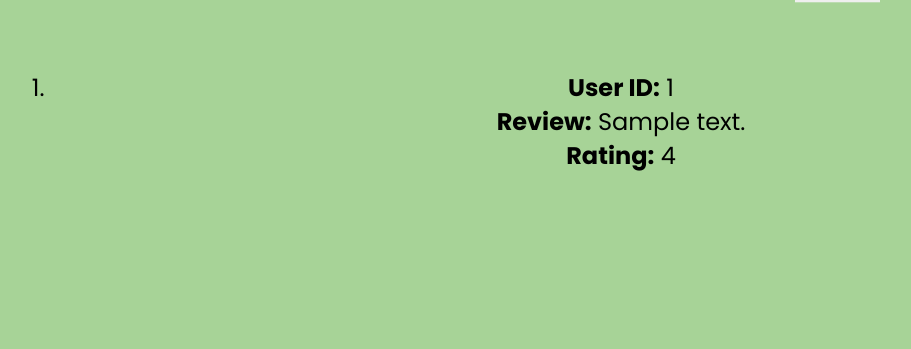
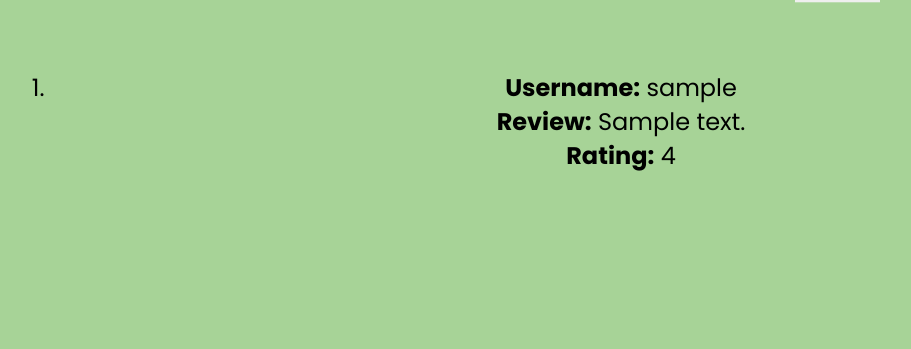
Before and after one commit to STEAM-Center-NYC/10035-Search-Engine-For-Safe-Space-Locations-for-Students-Battling-Mental-Health-Issues, a Flask app: template templates/feedback.html.jinja in a window 1280 px wide. Shown: the part 451-800 px from the top of the page, without its empty margins (34-945 px from the left). Run offline with Flask 3, Linux system fonts and the light colour scheme; the template is opened without the code that fills it: most values are stand-ins (such as "Sample title", 1, 10 or a date in 2020); some libraries are stand-ins or nearby versions.

Commit message:
addded username to the feedbck page

```diff
--- a/app.py
+++ b/app.py
@@ -89,7 +89,7 @@ def feedback_page():
     connection = connect_db()
     try:
         with connection.cursor() as cursor:
-            sql = "SELECT * FROM `Reviews`"
+            sql = "SELECT r.user_id, r.review_text, r.rating, u.username FROM `Reviews` r JOIN `Users` u ON r.user_id = u.id"
             cursor.execute(sql)
             reviews_data = cursor.fetchall()
     finally:
@@ -163,7 +163,6 @@ def submit_review():
             connection = connect_db()
             try:
                 with connection.cursor() as cursor:
-
                     sql = "INSERT INTO `Reviews` (user_id, review_text, rating) VALUES (%s, %s, %s)"
                     cursor.execute(sql, (user_id, review_text, rating))
                     print(sql)
--- a/templates/feedback.html.jinja
+++ b/templates/feedback.html.jinja
@@ -70,12 +70,13 @@
             <ol>
     {% for review in reviews %}
     <li>
-                <strong>User ID:</strong> {{ review.user_id }}<br>
+        <strong>Username:</strong> {{ review.username }}<br>
         <strong>Review:</strong> {{ review.review_text }}<br>
         <strong>Rating:</strong> {{ review.rating }}<br>
     </li>
     {% endfor %}
 </ol>
+
         </div>
     </form>
 </div>
```
Lines whose indentation alone changed are shown as unchanged.
